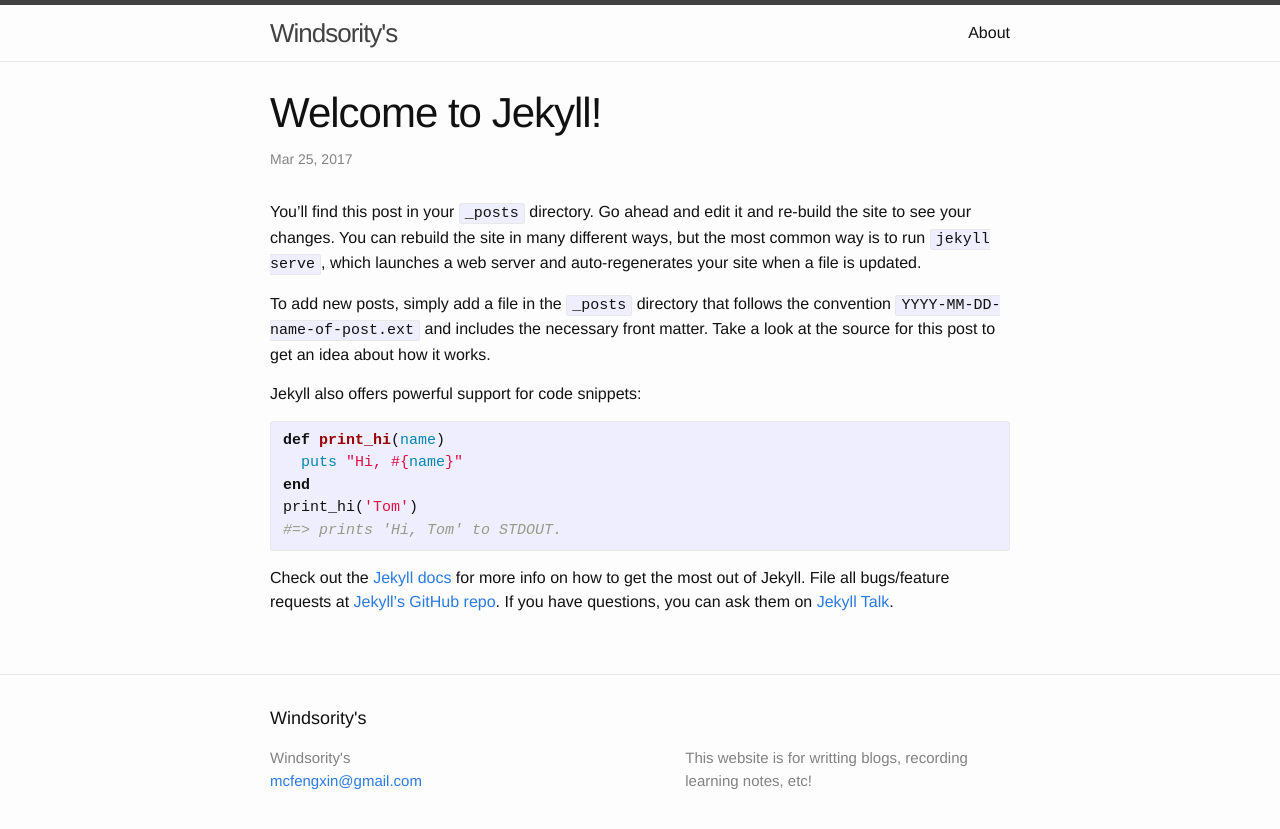
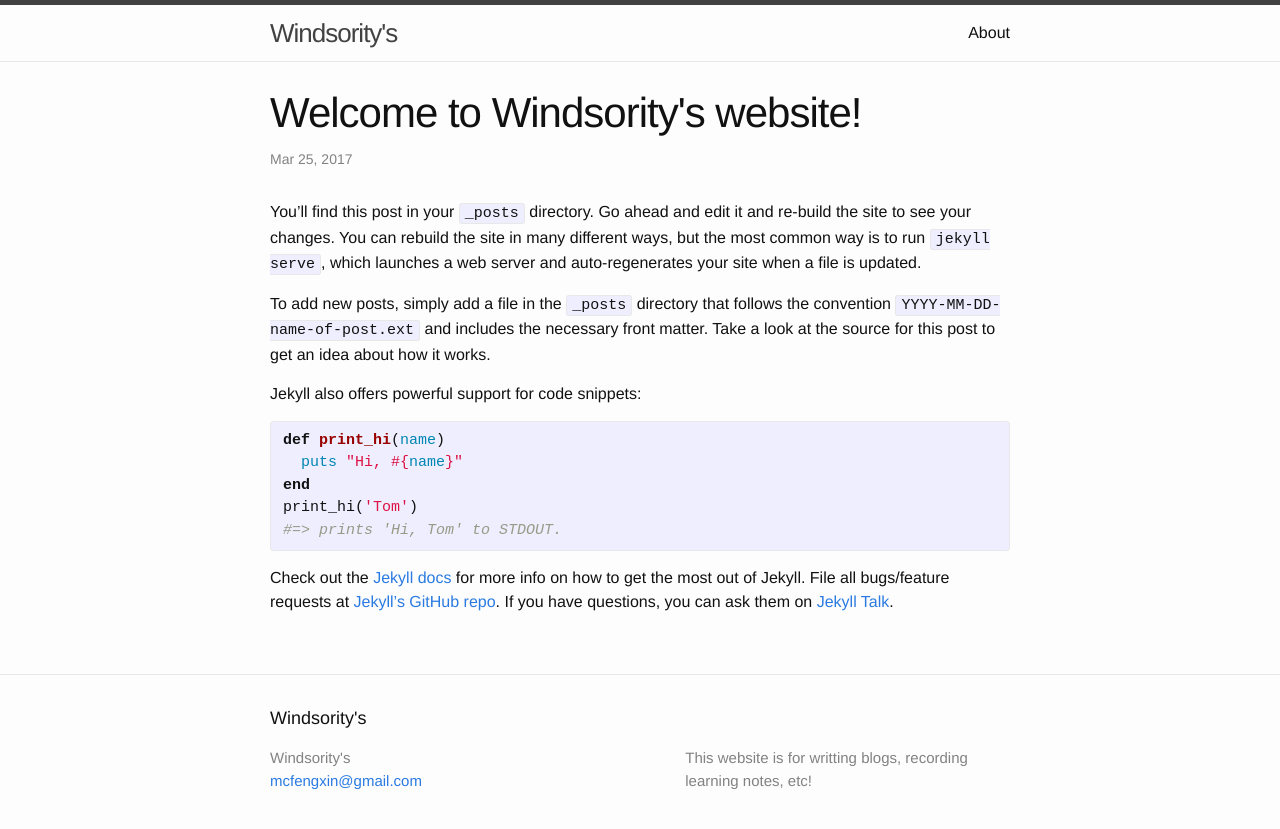
Before and after one commit to Windsority/Windsority.github.io, a Jekyll site: the page built from _posts/2017-03-25-welcome-to-jekyll.markdown, in a window 1280 px wide. Shown: the top 829 px of the page. Built offline with Jekyll 4.4.1, drawn with Linux system fonts in a browser that asks for light colours.

Commit message:
Update 2017-03-25-welcome-to-jekyll.markdown

```diff
--- a/_posts/2017-03-25-welcome-to-jekyll.markdown
+++ b/_posts/2017-03-25-welcome-to-jekyll.markdown
@@ -1,6 +1,6 @@
 ---
 layout: post
-title:  "Welcome to Jekyll!"
+title:  "Welcome to Windsority's website!"
 date:   2017-03-25 05:03:20 +0000
 categories: jekyll update
 ---
```
